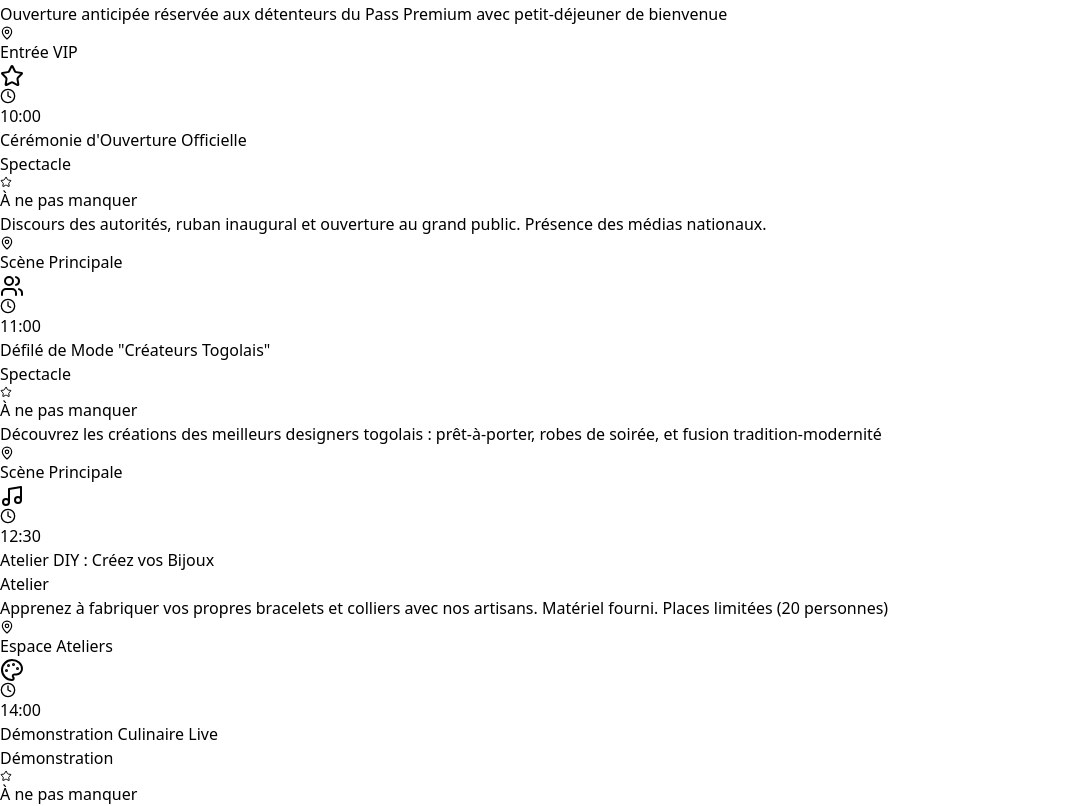
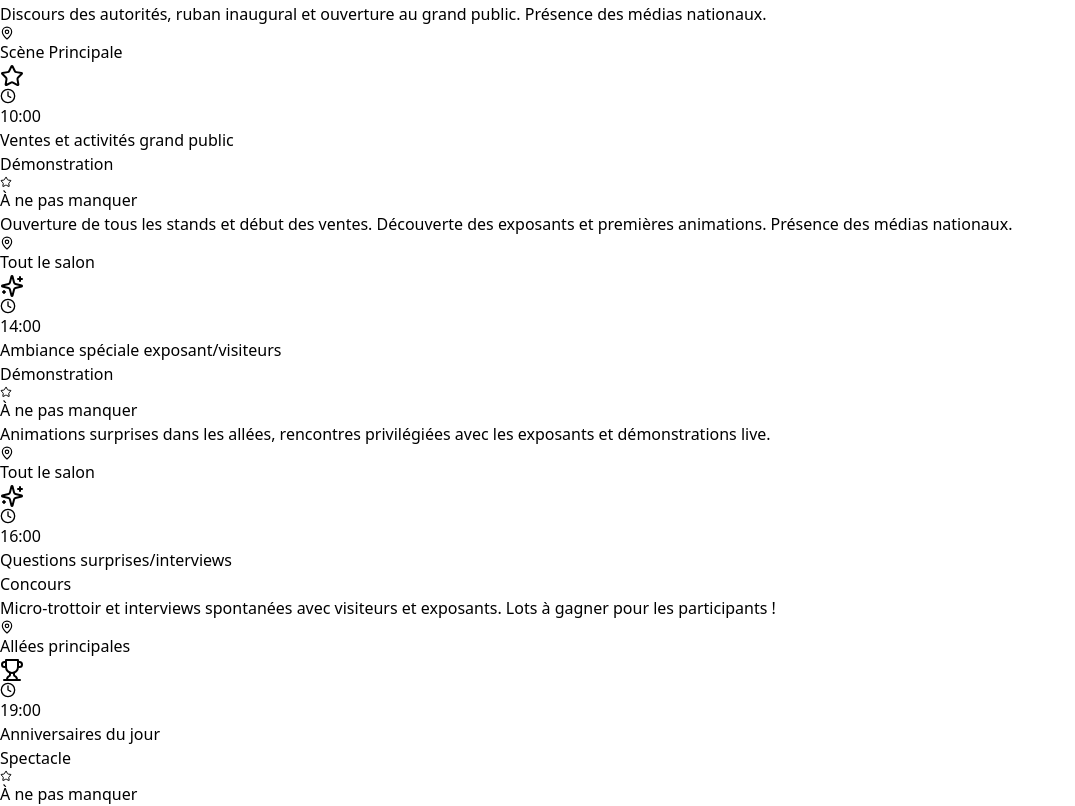
Before and after one commit to theSurge101/foire-aux-cadeaux-site, a React (Vite) app: page /programme in a window 1280 px wide. Shown: the part 740-1546 px from the top of the page, without its empty margins (0-1075 px from the left). Built offline with nearby package versions, Linux system fonts and the light colour scheme.

Commit message:
feat: update program schedule for 2025 edition, including new activities and timings

```diff
--- a/src/Pages/Program.tsx
+++ b/src/Pages/Program.tsx
@@ -49,88 +49,56 @@ const Program: React.FC = () => {
       fullDate: 'Vendredi 19 Décembre 2025',
       activities: [
         {
-          time: '09:30',
-          title: 'Accueil Pass Premium',
-          description: 'Ouverture anticipée réservée aux détenteurs du Pass Premium avec petit-déjeuner de bienvenue',
-          location: 'Entrée VIP',
+          time: '09:00',
+          title: 'Cérémonie d\'ouverture officielle',
+          description: 'Discours des autorités, ruban inaugural et ouverture au grand public. Présence des médias nationaux.',
+          location: 'Scène Principale',
           category: 'vip',
           icon: Star
         },
         {
           time: '10:00',
-          title: 'Cérémonie d\'Ouverture Officielle',
-          description: 'Discours des autorités, ruban inaugural et ouverture au grand public. Présence des médias nationaux.',
-          location: 'Scène Principale',
-          category: 'show',
-          icon: Users,
+          title: 'Ventes et activités grand public',
+          description: 'Ouverture de tous les stands et début des ventes. Découverte des exposants et premières animations. Présence des médias nationaux.',
+          location: 'Tout le salon',
+          category: 'demo',
+          icon: Sparkles,
           isFeatured: true
         },
         {
-          time: '11:00',
-          title: 'Défilé de Mode "Créateurs Togolais"',
-          description: 'Découvrez les créations des meilleurs designers togolais : prêt-à-porter, robes de soirée, et fusion tradition-modernité',
+          time: '14:00',
+          title: 'Ambiance spéciale exposant/visiteurs',
+          description: 'Animations surprises dans les allées, rencontres privilégiées avec les exposants et démonstrations live.',
+          location: 'Tout le salon',
+          category: 'demo',
+          icon: Sparkles,
+          isFeatured: true
+        },
+        {
+          time: '16:00',
+          title: 'Questions surprises/interviews',
+          description: 'Micro-trottoir et interviews spontanées avec visiteurs et exposants. Lots à gagner pour les participants !',
+          location: 'Allées principales',
+          category: 'contest',
+          icon: Trophy
+        },
+        {
+          time: '19:00',
+          title: 'Anniversaires du jour',
+          description: 'Célébration des anniversaires des visiteurs nés un 19 décembre. Gâteau géant et cadeaux surprises !',
           location: 'Scène Principale',
           category: 'show',
           icon: Music,
           isFeatured: true
         },
         {
-          time: '12:30',
-          title: 'Atelier DIY : Créez vos Bijoux',
-          description: 'Apprenez à fabriquer vos propres bracelets et colliers avec nos artisans. Matériel fourni. Places limitées (20 personnes)',
-          location: 'Espace Ateliers',
-          category: 'workshop',
-          icon: Palette
-        },
-        {
-          time: '14:00',
-          title: 'Démonstration Culinaire Live',
-          description: 'Chef Kofi prépare des recettes fusion : cuisine togolaise revisitée. Dégustation gratuite pour les 50 premiers.',
-          location: 'Food Court',
-          category: 'demo',
-          icon: Utensils,
+          time: '20:00',
+          title: 'Cocktail VIP & Networking',
+          description: 'Rencontre avec exposants, influenceurs et entrepreneurs.',
+          location: 'Scène Principale',
+          category: 'vip',
+          icon: Star,
           isFeatured: true
-        },
-        {
-          time: '15:00',
-          title: 'Atelier Enfants : Peinture sur Tissu',
-          description: 'Les enfants (5-12 ans) créent leur propre t-shirt personnalisé. Gratuit avec supervision. Inscription sur place.',
-          location: 'Espace Famille',
-          category: 'kids',
-          icon: Baby
-        },
-        {
-          time: '16:00',
-          title: 'Concours de Stylisme Amateur',
-          description: 'Inscriptions ouvertes ! Présentez votre look le plus original. Prix : 100,000 FCFA + shooting photo professionnel',
-          location: 'Scène Principale',
-          category: 'contest',
-          icon: Trophy
-        },
-        {
-          time: '17:00',
-          title: 'Concert Live : Artiste Surprise',
-          description: 'Performance live d\'un artiste togolais reconnu. Ambiance garantie pour lancer le weekend !',
-          location: 'Scène Principale',
-          category: 'show',
-          icon: Music,
-          isFeatured: true
-        },
-        {
-          time: '18:00',
-          title: 'Cocktail VIP & Networking',
-          description: 'Réservé aux Pass Premium : rencontre avec exposants, influenceurs et entrepreneurs. Champagne et canapés offerts.',
-          location: 'Salon VIP',
-          category: 'vip',
-          icon: Star
-        },
-        {
-          time: '19:00',
-          title: 'Démonstration Beauté : Maquillage de Soirée',
-          description: 'Make-up artist professionnelle dévoile ses techniques. Conseils personnalisés et mini relooking gratuit.',
-          location: 'Stand Beauté',
-          category: 'demo',
-          icon: Sparkles
         }
       ]
     },
@@ -140,97 +108,46 @@ const Program: React.FC = () => {
       fullDate: 'Samedi 20 Décembre 2025',
       activities: [
         {
-          time: '10:00',
-          title: 'Ouverture & Animations de Rue',
-          description: 'Échassiers, musiciens et danseurs pour une entrée en fanfare ! Ambiance festive dès l\'ouverture.',
-          location: 'Entrée Principale',
-          category: 'show',
-          icon: Music
+          time: '09:00',
+          title: 'Ouverture des ventes',
+          description: 'Deuxième jour de shopping avec nouvelles arrivées et promotions exclusives du weekend',
+          location: 'Tout le salon',
+          category: 'demo',
+          icon: Sparkles
         },
         {
           time: '11:00',
-          title: 'Concert Live : Groupe Afrobeat',
-          description: 'Concert énergique avec le meilleur groupe afrobeat du moment. Préparez-vous à danser !',
-          location: 'Scène Principale',
-          category: 'show',
-          icon: Music,
-          isFeatured: true
-        },
-        {
-          time: '12:00',
-          title: 'Atelier DIY : Fabrication de Savons Naturels',
-          description: 'Créez vos propres savons artisanaux avec des ingrédients 100% naturels. Repartez avec vos créations !',
-          location: 'Espace Ateliers',
-          category: 'workshop',
-          icon: Palette
-        },
-        {
-          time: '13:00',
-          title: 'Concours Photo Instagram',
-          description: 'Postez votre plus belle photo de la foire avec #FoireCadeaux2025. À gagner : Pass VIP 2026 + panier cadeau 200,000 FCFA',
+          title: 'Ambiance spéciale exposant/visiteurs',
+          description: 'Nouvelle série d\'animations et rencontres exclusives. Dégustations et démonstrations renforcées.',
           location: 'Tout le salon',
-          category: 'contest',
-          icon: Trophy
-        },
-        {
-          time: '14:00',
-          title: 'Démonstration Coiffure Afro',
-          description: 'Tresses, vanilles, locks : découvrez les techniques et tendances coiffure afro avec des professionnelles.',
-          location: 'Stand Beauté',
           category: 'demo',
           icon: Sparkles,
           isFeatured: true
         },
         {
-          time: '14:30',
-          title: 'Spectacle pour Enfants : Conte Musical',
-          description: 'Conte traditionnel togolais mis en musique et en scène. Magique pour les 3-10 ans. Durée : 45 minutes.',
-          location: 'Espace Famille',
-          category: 'kids',
-          icon: Baby,
-          isFeatured: true
-        },
-        {
-          time: '15:30',
-          title: 'Atelier Dégustation : Chocolats & Cafés d\'Afrique',
-          description: 'Découverte guidée des meilleurs chocolats et cafés africains. Notes de dégustation offertes. Limité à 30 personnes.',
-          location: 'Food Court',
-          category: 'food',
-          icon: Utensils
-        },
-        {
           time: '16:00',
-          title: 'Grand Défilé Famille & Enfants',
-          description: 'Défilé de mode parent-enfant avec les collections des créateurs. Inscriptions enfants sur place (gratuit).',
-          location: 'Scène Principale',
-          category: 'show',
-          icon: Heart,
-          isFeatured: true
-        },
-        {
-          time: '17:00',
-          title: 'Atelier DIY : Customisation de Sacs',
-          description: 'Personnalisez votre tote bag avec peinture textile, strass et patchs. Matériel fourni, amenez votre créativité !',
-          location: 'Espace Ateliers',
-          category: 'workshop',
-          icon: Palette
-        },
-        {
-          time: '18:00',
-          title: 'Grande Tombola - Tirage 1',
-          description: 'Premier tirage avec de superbes lots : smartphones, bons d\'achat, produits exposants. Tickets en vente toute la journée.',
-          location: 'Scène Principale',
+          title: 'Questions surprises/interviews',
+          description: 'Deuxième session d\'interactions spontanées avec encore plus de lots et de surprises pour les participants.',
+          location: 'Allées principales',
           category: 'contest',
-          icon: Trophy,
-          isFeatured: true
+          icon: Trophy
         },
         {
           time: '19:00',
-          title: 'DJ Set & Fin de Soirée',
-          description: 'Ambiance club avec DJ résident. Dernière heure de shopping en musique avant fermeture !',
+          title: 'Anniversaires du jour',
+          description: 'Fête des visiteurs nés un 20 décembre. Animation musicale et distribution de gadeau.',
           location: 'Scène Principale',
           category: 'show',
           icon: Music
+        },
+        {
+          time: '20:00',
+          title: 'Karaoke & Chilling',
+          description: 'Session karaoké géante pour clôturer la journée dans la bonne humeur. Ambiance détente et conviviale.',
+          location: 'Scène Principale',
+          category: 'show',
+          icon: Music,
+          isFeatured: true
         }
       ]
     },
@@ -240,88 +157,56 @@ const Program: React.FC = () => {
       fullDate: 'Dimanche 21 Décembre 2025',
       activities: [
         {
-          time: '10:00',
-          title: 'Brunch Familial',
-          description: 'Commencez la journée avec un brunch au Food Court. Menu spécial famille à prix doux. Jus frais et viennoiseries.',
-          location: 'Food Court',
-          category: 'food',
-          icon: Utensils
+          time: '09:00',
+          title: 'Ouverture des ventes',
+          description: 'Dernier jour pour profiter des opportunités de fin d\'événement et des promotions exclusives.',
+          location: 'Tout le salon',
+          category: 'demo',
+          icon: Sparkles
         },
         {
           time: '11:00',
-          title: 'Spectacle Magie & Marionnettes',
-          description: 'Spectacle interactif pour toute la famille. Le magicien Kokou émerveille petits et grands. Durée : 1h.',
-          location: 'Espace Famille',
-          category: 'kids',
-          icon: Baby,
-          isFeatured: true
-        },
-        {
-          time: '12:00',
-          title: 'Atelier DIY : Création de Bougie Parfumée',
-          description: 'Fabriquez votre bougie artisanale avec parfums et colorants naturels. Parfait cadeau à offrir !',
-          location: 'Espace Ateliers',
-          category: 'workshop',
-          icon: Palette
-        },
-        {
-          time: '13:00',
-          title: 'Démonstration Artisanat Traditionnel',
-          description: 'Poterie, tissage, sculpture : maîtres artisans montrent les techniques ancestrales togolaises. Questions-réponses.',
-          location: 'Zone Artisanat',
+          title: 'Ambiance spéciale exposant/visiteurs',
+          description: 'Dernières animations et rencontres privilégiées. Moment d\'échanges et de partage avant la clôture.',
+          location: 'Tout le salon',
           category: 'demo',
           icon: Sparkles,
           isFeatured: true
         },
         {
           time: '14:00',
-          title: 'Concours du Meilleur Exposant (Vote Public)',
-          description: 'Votez pour votre stand préféré ! Catégories : Meilleur produit, Stand le plus créatif, Meilleur accueil.',
-          location: 'Tout le salon',
-          category: 'contest',
-          icon: Trophy
-        },
-        {
-          time: '14:30',
-          title: 'Atelier Cuisine : Pâtisserie pour Enfants',
-          description: 'Les enfants préparent leurs propres cupcakes avec décoration. Tablier fourni. Dégustation sur place !',
-          location: 'Food Court',
+          title: 'Noël de rêve',
+          description: 'Ambiance festive de Noël, pour enfants, avec décoration spéciale, musique de fête et distribution de surprises.',
+          location: 'Scène Principale',
           category: 'kids',
-          icon: Utensils
+          icon: Baby,
+          isFeatured: true
         },
         {
           time: '15:00',
-          title: 'Grand Défilé de Clôture',
-          description: 'Défilé final rassemblant tous les créateurs de mode présents. Apothéose fashion de ces 3 jours !',
+          title: 'Togbuiga ADELA AKLASSOU IV, chef Canton de Bè : "Les cadeaux dans nos traditions"',
+          description: 'Table ronde avec des experts sur la signification des cadeaux dans les cultures africaines. Échanges avec le public.',
+          location: 'Scène Principale',
+          category: 'workshop',
+          icon: Palette,
+          isFeatured: true
+        },
+        {
+          time: '19:00',
+          title: 'Anniversaires du jour',
+          description: 'Dernière célébration des anniversaires pour les nés un 21 décembre.',
+          location: 'Scène Principale',
+          category: 'show',
+          icon: Music
+        },
+        {
+          time: '20:00',
+          title: 'Ending Party & Remerciements',
+          description: 'Cérémonie de clôture officielle, remerciements aux exposants et visiteurs, et annonce des projets futurs.',
           location: 'Scène Principale',
           category: 'show',
           icon: Music,
           isFeatured: true
-        },
-        {
-          time: '16:00',
-          title: 'Session VIP : Meet & Greet Créateurs',
-          description: 'Rencontrez en privé vos créateurs préférés. Photos, dédicaces et discussions. Réservé Pass Premium.',
-          location: 'Salon VIP',
-          category: 'vip',
-          icon: Star
-        },
-        {
-          time: '17:00',
-          title: 'Grande Tombola - Tirage Final',
-          description: 'Tirage du GRAND LOT : Voyage pour 2 personnes + bons d\'achat 500,000 FCFA. Présence obligatoire pour gagner !',
-          location: 'Scène Principale',
-          category: 'contest',
-          icon: Trophy,
-          isFeatured: true
-        },
-        {
-          time: '17:30',
-          title: 'Cérémonie de Clôture & Remerciements',
-          description: 'Discours de clôture, annonce des gagnants des concours, et rendez-vous pour l\'édition 2026 !',
-          location: 'Scène Principale',
-          category: 'show',
-          icon: Users
         }
       ]
     }
```
